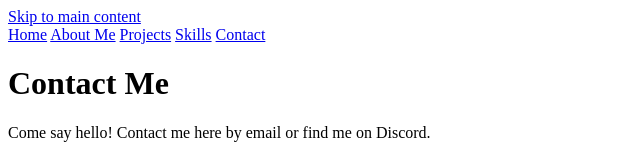
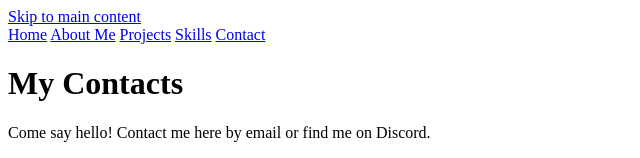
Before and after one commit to Chansey4759/portfolio, a plain HTML site: page contact.html in a window 1280 px wide. Shown: the top 158 px of the page, without its empty margins (0-640 px from the left). Drawn offline with Linux system fonts and the light colour scheme.

Commit message:
Rename Contact page heading to My Contacts

```diff
--- a/contact.html
+++ b/contact.html
@@ -17,7 +17,7 @@
     </nav>
   </header>
   <main id="main-content" tabindex="-1">
-    <h1>Contact Me</h1>
+    <h1>My Contacts</h1>
     <p>Come say hello! Contact me here by email or find me on Discord.</p>
     <ul>
       <li>Email: <a href="mailto:Thomas90827@gmail.com">Thomas90827@gmail.com</a></li>
```
